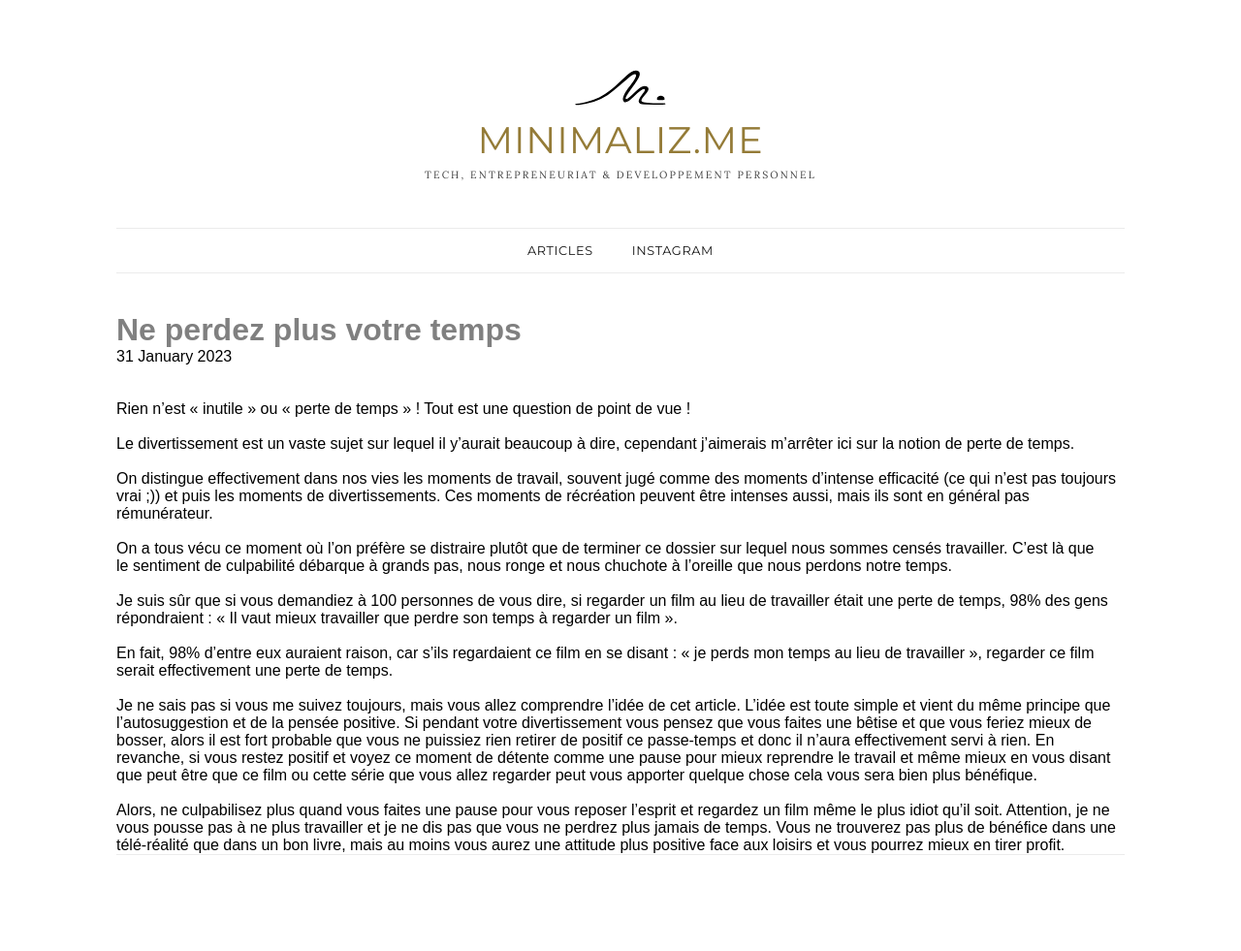
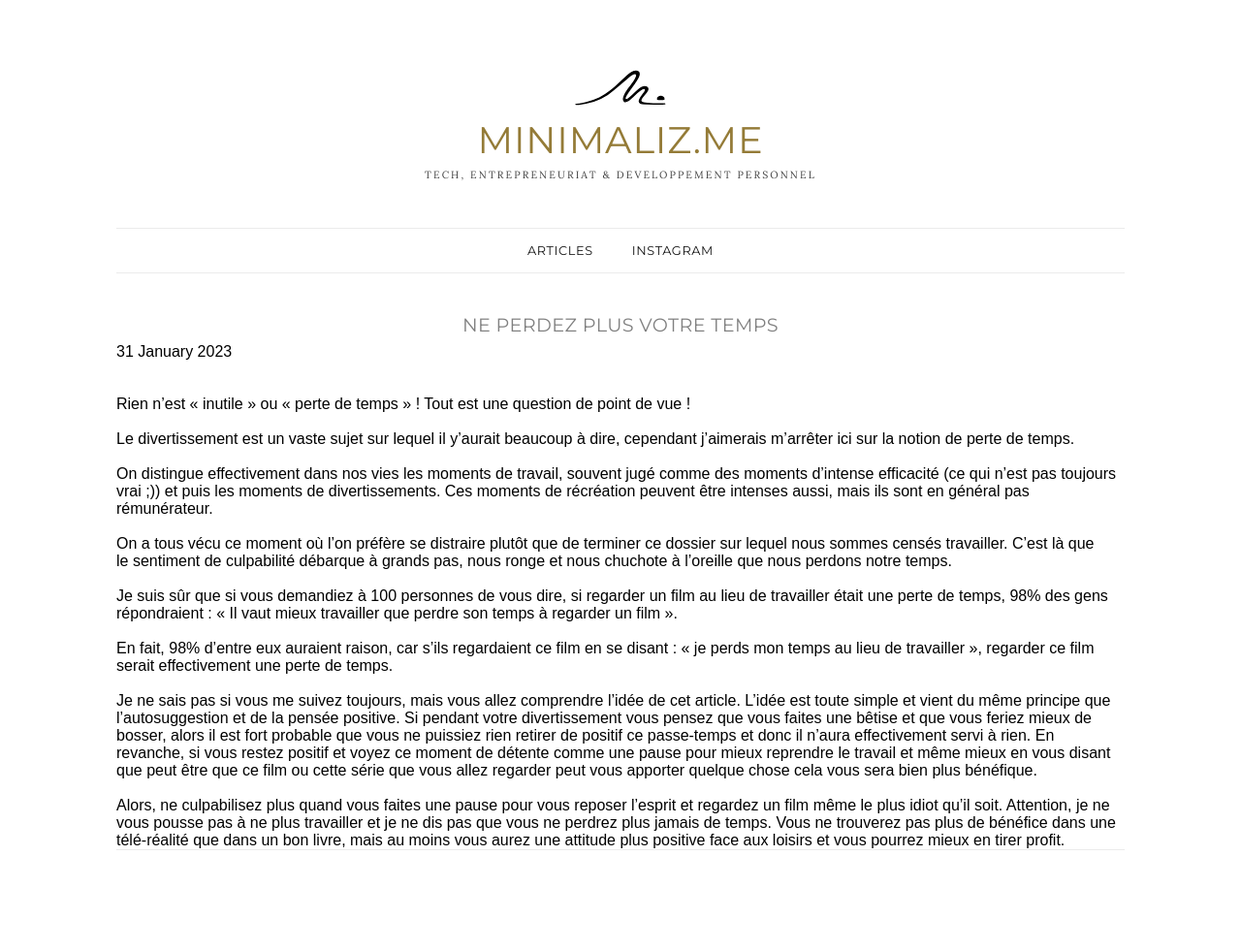
Before and after one commit to minimalizme/minimaliz.me, a Jekyll site: the page built from _posts/2023-01-31-ne-perdez-plus-votre-temps.md, in a window 1280 px wide. Shown: the whole page at 97% size. Built offline with Jekyll 4.4.1, drawn with Linux system fonts in a browser that asks for light colours.

Commit message:
update css

```diff
--- a/assets/style.css
+++ b/assets/style.css
@@ -344,3 +344,24 @@ footer {
 #tag-list input[type=checkbox]:checked + label:before {
   background-image: url('checkbox-checked.svg'); /* Image de la case à cocher cochée */
 }
+
+
+/*CSS POST LAYOUT FIXED*/
+post .thumbnail {
+    display: none;
+}
+
+post h1 {
+    font-family: 'Montserrat', sans-serif;
+    font-style: normal;
+    font-size: 1.2rem;
+    line-height: 1.4;
+    font-weight: 400; /* Définit l'épaisseur de la police */
+    letter-spacing: .02em; /* Espacement des lettres */
+    text-transform: uppercase; /* Transforme le texte en majuscules */
+    color: #404040; /* Couleur du texte */
+    margin: 0 0 5px 0; /* Marge */
+    display: block; /* Ajoutez cette ligne pour centrer le lien */
+    text-align: center;
+    color: #404040;
+}
```
